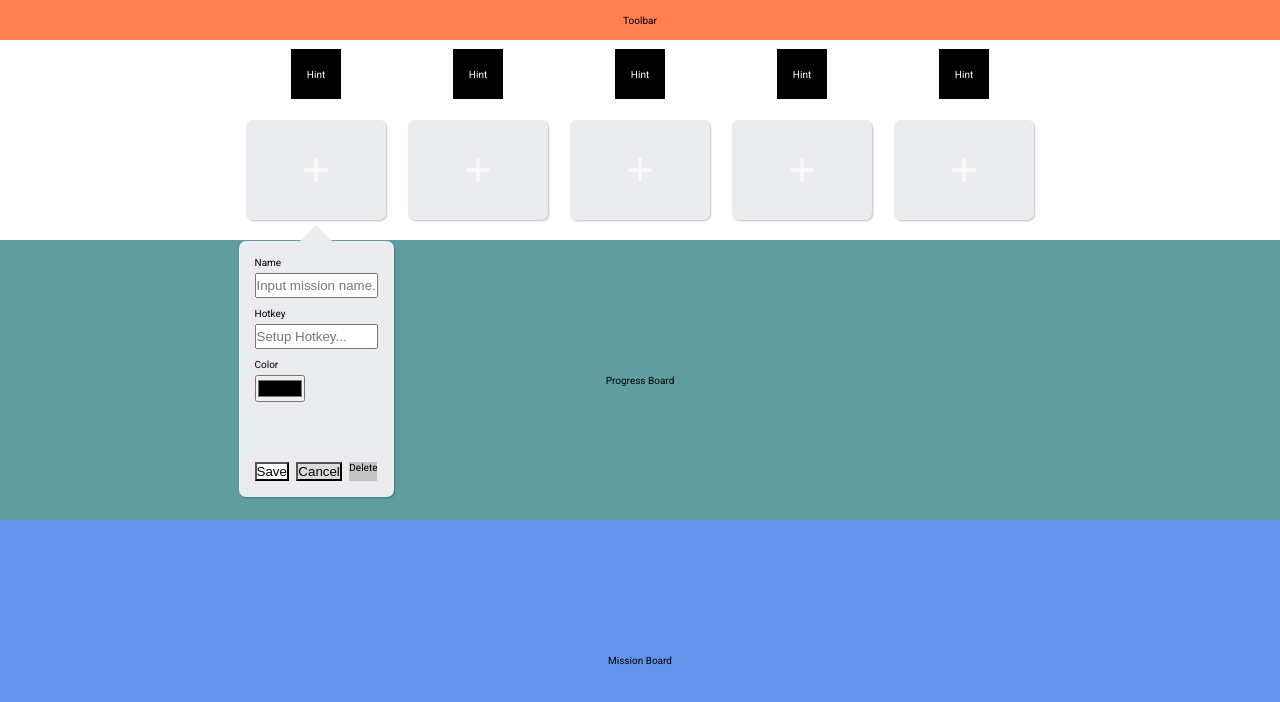
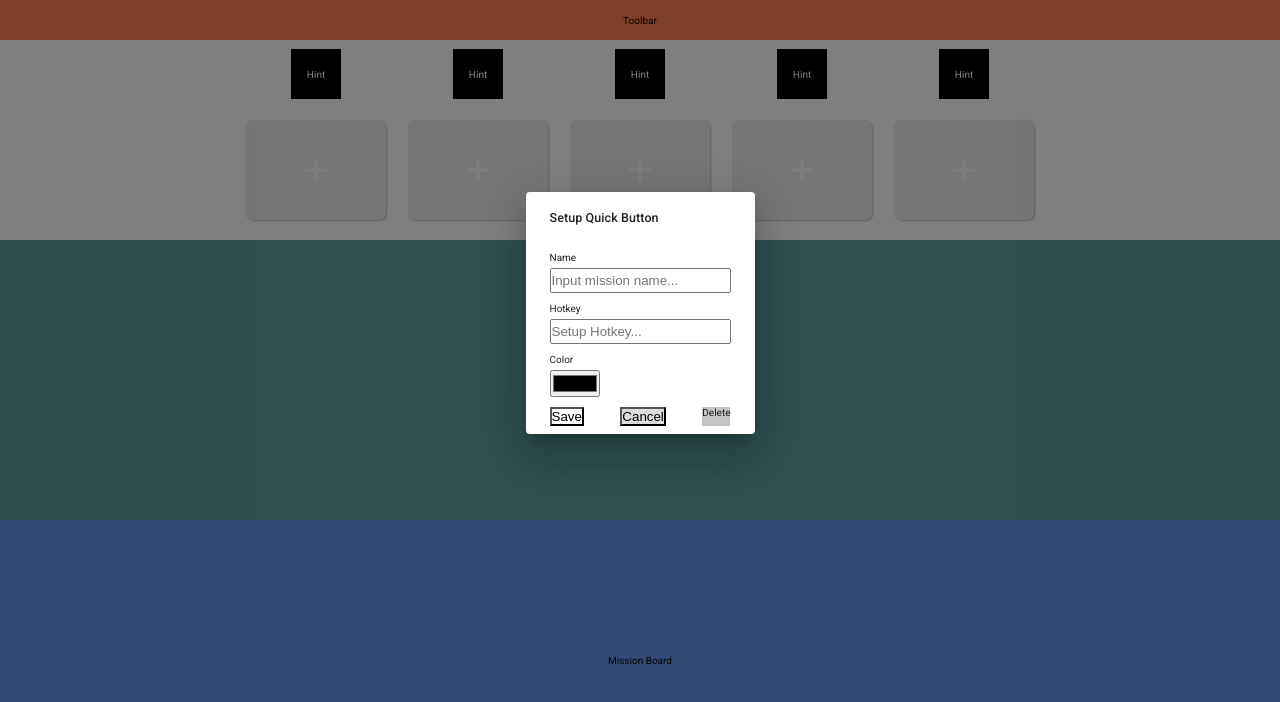
Before and after one commit to sailor95/progress-app, a React (Create React App) app in the folder fe/: page / in a window 1280 px wide. Both pictures are taken after a click on the button 316 px from the left and 170 px from the top of the page. Shown: the top 702 px of the page. Built offline with nearby package versions, Linux system fonts and the light colour scheme.

Commit message:
Use Dialog for BtnDialog

```diff
--- a/fe/src/components/main-sections/QuickBar/QuickBtnSet/BtnDialog/BtnDialog.tsx
+++ b/fe/src/components/main-sections/QuickBar/QuickBtnSet/BtnDialog/BtnDialog.tsx
@@ -1,27 +1,36 @@
 import React, { FC } from 'react';
 import { useForm } from 'react-hook-form';
+import Dialog from '@material-ui/core/Dialog';
+import DialogTitle from '@material-ui/core/DialogTitle';
+import DialogContent from '@material-ui/core/DialogContent';
 
 import styles from './styles.module.scss';
 
 interface BtnDialogProps {
-  show: boolean;
+  open: boolean;
   onClose: () => void;
   onSave: (data: any) => void;
 }
 
-const BtnDialog: FC<BtnDialogProps> = ({ show, onClose, onSave }) => {
+const BtnDialog: FC<BtnDialogProps> = ({ open, onClose, onSave }) => {
   const { register, handleSubmit } = useForm();
 
   const onSubmit = (data: any) => {
     onSave(data);
   };
 
-  if (!show) {
-    return null;
-  }
-
   return (
-    <form className={styles.container} onSubmit={handleSubmit(onSubmit)}>
+    <Dialog
+      open={open}
+      onClose={onClose}
+      aria-labelledby="quick-btn-dialog"
+      disableBackdropClick
+      maxWidth="md"
+      classes={{ scrollPaper: styles.scroll_paper }}
+    >
+      <DialogTitle>Setup Quick Button</DialogTitle>
+      <DialogContent>
+        <form onSubmit={handleSubmit(onSubmit)}>
           <div className={styles.options}>
             <div className={styles.option}>
               <div className={styles.label}>Name</div>
@@ -55,6 +64,8 @@ const BtnDialog: FC<BtnDialogProps> = ({ show, onClose, onSave }) => {
             <div className={styles.delete}>Delete</div>
           </div>
         </form>
+      </DialogContent>
+    </Dialog>
   );
 };
 
--- a/fe/src/components/main-sections/QuickBar/QuickBtnSet/BtnDialog/styles.module.scss
+++ b/fe/src/components/main-sections/QuickBar/QuickBtnSet/BtnDialog/styles.module.scss
@@ -1,28 +1,7 @@
-.container {
-  position: absolute;
-  top: calc(100% + 10px);
-  z-index: 1;
-  display: flex;
-  align-items: center;
-  flex-direction: column;
-  padding: 16px;
-  width: 155px;
-  height: 256px;
-  border-radius: 7px;
-  background-color: #ebecf0;
-  box-shadow: 1px 1px 2px 0 rgba($color: #000000, $alpha: 0.25);
-
-  &::before {
-    position: absolute;
-    top: -32px;
-    display: block;
-    width: 0;
-    height: 0;
-    border-width: 16px;
-    border-style: solid;
-    border-color: transparent transparent #ebecf0 transparent;
-    content: '';
-  }
+.scroll_paper {
+  position: relative;
+  top: 20%;
+  align-items: flex-start;
 }
 
 .options {
--- a/fe/src/components/main-sections/QuickBar/QuickBtnSet/QuickBtnSet.tsx
+++ b/fe/src/components/main-sections/QuickBar/QuickBtnSet/QuickBtnSet.tsx
@@ -16,6 +16,10 @@ const QuickBtnSet: FC<QuickBtnSetProp> = ({ index }) => {
     setShowDialog(true);
   };
 
+  const handleCloseDialog = () => {
+    setShowDialog(false);
+  };
+
   const handleSaveButtonConfig = (data: any) => {
     console.log(data);
     console.log(`Save data of index: ${index}`);
@@ -29,8 +33,8 @@ const QuickBtnSet: FC<QuickBtnSetProp> = ({ index }) => {
       <QuickBtn showDialog={handleShowDialog} />
 
       <BtnDialog
-        show={showDialog}
-        onClose={() => setShowDialog(false)}
+        open={showDialog}
+        onClose={handleCloseDialog}
         onSave={handleSaveButtonConfig}
       />
     </div>
```
Lines whose indentation alone changed are shown as unchanged.
